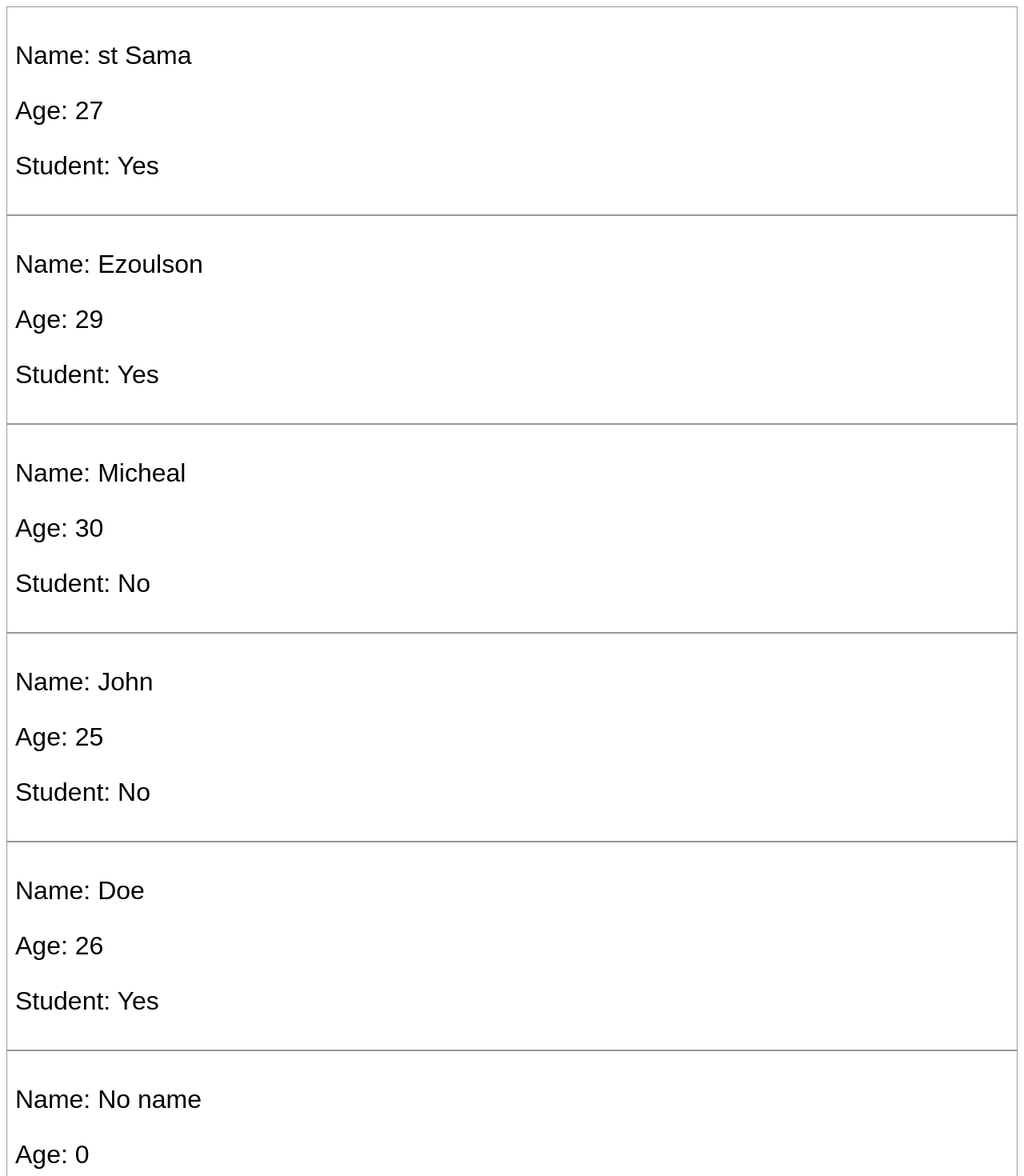
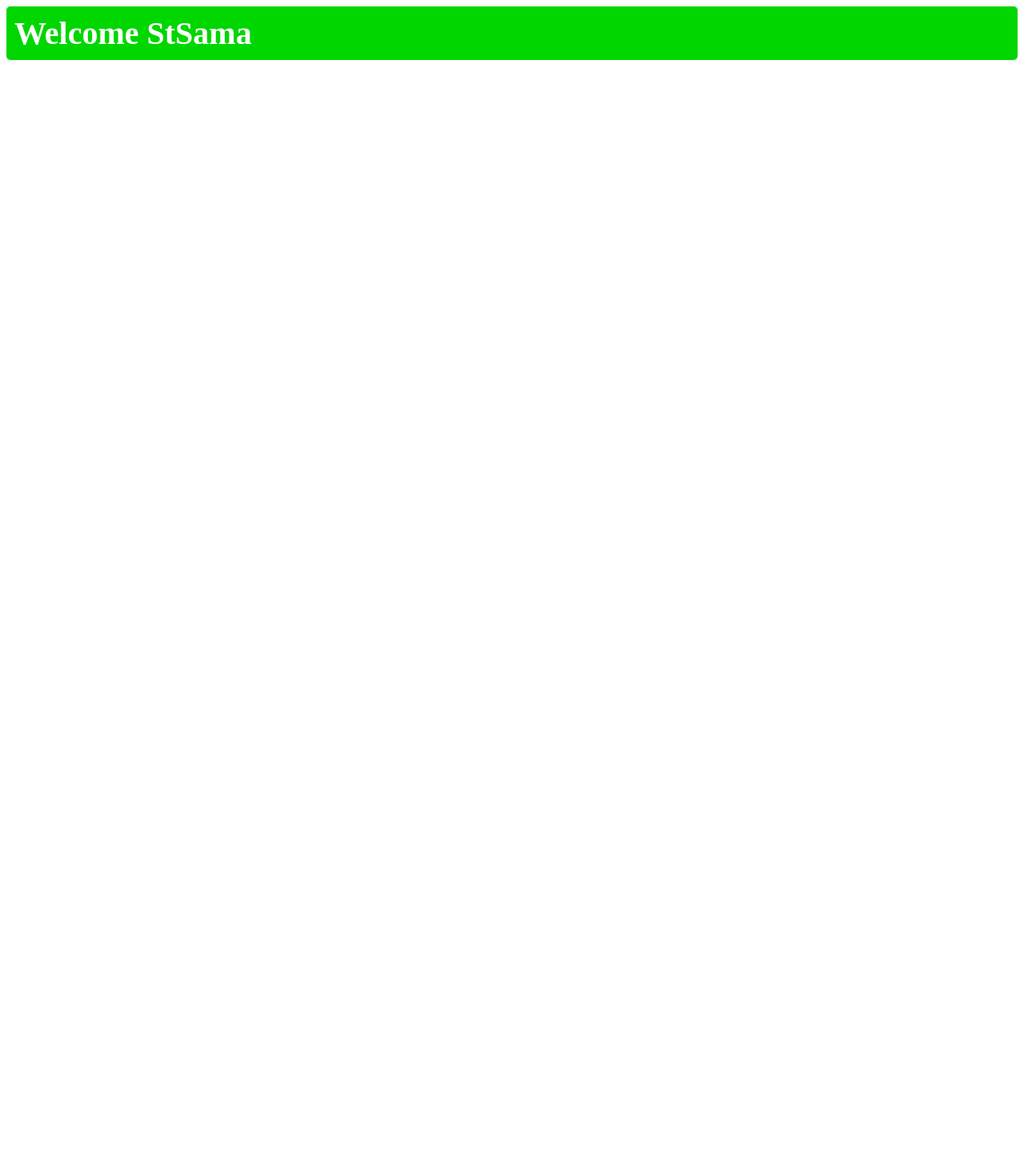
Before and after one commit to Stsama/react-course, a React (Vite) app in the folder my-react-app/: page / in a window 1280 px wide. Shown: the top 1470 px of the page at 80% size. After the commit the page ends 800 px from the top, so only its background shows below. Built offline with nearby package versions, Linux system fonts and the light colour scheme.

Commit message:
conditional rendering in react js

```diff
--- a/my-react-app/src/App.jsx
+++ b/my-react-app/src/App.jsx
@@ -1,15 +1,8 @@
-import Student from './Student.jsx';
+import UserGreeting from "./UserGreeting";
 function App() {
   return(
     <>
-      <Student name="st Sama" age={27} isStudent={true}/>
-      <Student name="Ezoulson" age={29} isStudent={true}/>
-      <Student name="Micheal" age={30} isStudent={false}/>
-      <Student name="John" age={25} isStudent={false}/>
-      <Student name="Doe" age={26} isStudent={true}/>
-      <Student />
-      <Student age={50} />
-      <Student isStudent={true} />
+      <UserGreeting isLoggedIn={true} username="StSama" />
     </>
   );
 }
--- a/my-react-app/src/Student.jsx
+++ /dev/null
@@ -1,22 +0,0 @@
-import PropType from 'prop-types'
-function Student(props){
-  return (
-    <div className="student">
-        <p>Name: {props.name} </p>
-        <p>Age: {props.age} </p>
-        <p>Student: {props.isStudent ? "Yes" : "No"} </p>
-    </div>
-  )
-}
-Student.propTypes = {
-  name: PropType.string,
-  age: PropType.number,
-  isStudent: PropType.bool
-}
-Student.defaultProps = {
-  name: "No name",
-  age: 0,
-  isStudent: false
-}
-
-export default Student
--- /dev/null
+++ b/my-react-app/src/UserGreeting.jsx
@@ -0,0 +1,20 @@
+import PropTypes from "prop-types"
+const UserGreeting = (props) => {
+
+  const welcomeMessage = <h2 className="welcome-message" >Welcome {props.username} </h2>
+  const loginPrompt = <h2 className="login-prompt" >Please log in to continue </h2>
+
+  return(props.isLoggedIn ? welcomeMessage: loginPrompt);
+
+}
+
+UserGreeting.prototypes = {
+    isLoggedIn: PropTypes.bool,
+    username: PropTypes.string
+}
+
+UserGreeting.defaultProps = {
+    isLoggedIn: false,
+    username: "Guest"
+}
+export default UserGreeting
--- a/my-react-app/src/index.css
+++ b/my-react-app/src/index.css
@@ -1,10 +1,16 @@
-.student{
-    font-family: Arial, Helvetica, sans-serif;
-    font-size: 2em;
+.welcome-message{
+    font-size: 2.5em;
+    background-color: hsl(120, 100%, 42%);
+    color: white;
     padding: 10px;
-    border: 1px solid hsla(0, 0%, 50%, 0.8);
-}
-
-.studend p{
+    border-radius: 5px;
     margin: 0;
 }
+.login-prompt{
+    font-size: 2.5em;
+    background-color: hsl(0, 100%, 42%);
+    color: white;
+    padding: 10px;
+    border-radius: 5px;
+    margin: 0;
+}
```
